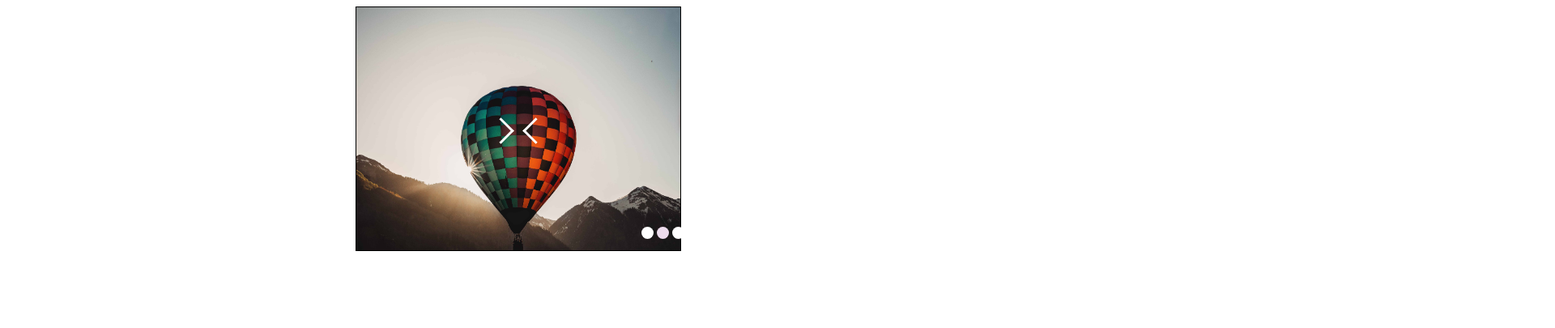
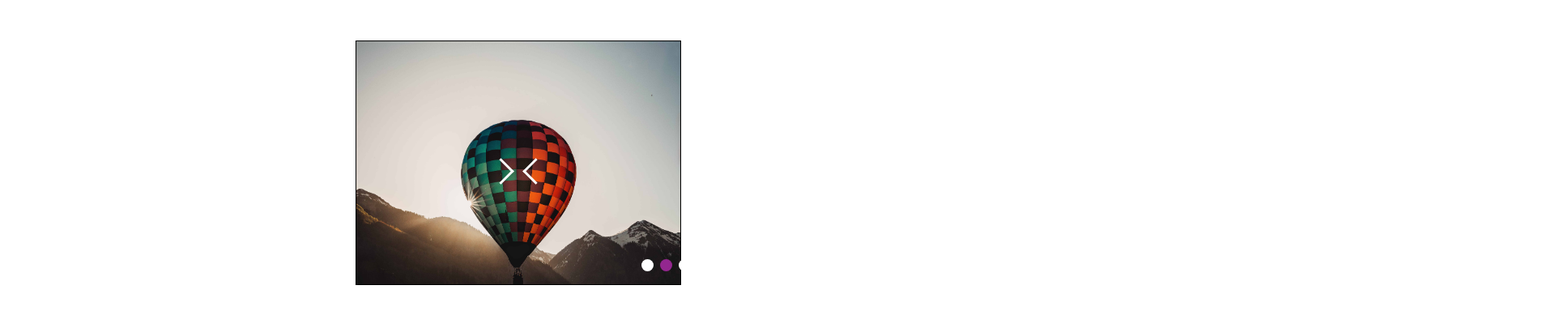
Before and after one commit to karlossg/simple-carousel, a plain HTML site: page index.html in a window 1280 px wide. Shown: the top 405 px of the page at 81% size, 1920 px wide, since content can reach past the window. Drawn offline with nearby package versions, Linux system fonts and the light colour scheme.

Commit message:
finished

```diff
--- a/index.html
+++ b/index.html
@@ -23,13 +23,14 @@
   </div>
   <div id="left" class="arrow arrow-left"></div>
   <div id="right" class="arrow arrow-right"></div>
+
   <div class="dots" id="dotsList" style="text-align: center;">
-    <ul>
-    <li id="dot1" class="dot active" onclick="showSlide(1)"></li>
-    <li id="dot2" class="dot" onclick="showSlide(2)"></li>
-    <li id="dot3" class="dot" onclick="showSlide(3)"></li>
-    <li id="dot4" class="dot" onclick="showSlide(4)"></li>
-    <li id="dot5" class="dot" onclick="showSlide(5)"></li>
+    <ul id="dots-list">
+    <li class="dot active"></li>
+    <li class="dot"></li>
+    <li class="dot"></li>
+    <li class="dot"></li>
+    <li class="dot"></li>
   </ul>
   </div>
 
--- a/script.js
+++ b/script.js
@@ -1,86 +1,45 @@
-const l = console.log;
-
-const carouselList = $("#carousel ul");
-const dotList = $("#dotsList li");
+let timer = setInterval(function() {
+  $('#right').trigger('click');
+}, 3500);
 
 
-// function moveFirstSlide(side) {
-//   let firstItem = carouselList.find("li:first");
-//   let lastItem = carouselList.find("li:last");
-//   if (side === "right") {
-//   lastItem.after(firstItem);
-//   carouselList.css({marginLeft: 0});
-//   activeDot();
-//   } else {
-//     lastItem.css({marginLeft:0});
-//     firstItem.before(lastItem)
-
-//     activeDot();
-//   }
-// };
-
-// function carousel(margin, side) {
-//   carouselList.animate({'marginLeft': margin}, 500, () => moveFirstSlide(side));
-// }
-
-function removeActiveDot() {
-  $('#dotsList .active').removeClass("active");;
+function slide(target) {
+  $("#dots-list li").removeClass("active").eq(target).addClass("active");
+  $("#carousel ul li").animate({
+    'right': +400 * target + 'px'
+  }, 450);
 }
 
-
-function addActiveDot() {
-  let $activeItem = $('#photo-list li:first');
-  let $activeDotId = $activeItem.attr("id");
-  $("#dot" + $activeDotId).addClass("active");
+function clearInt() {
+  clearInterval(timer);
+  timer = setInterval(function() {
+    $('#right').trigger('click');
+  }, 3500);
 }
 
-
-function moveLeft() {
-  removeActiveDot();
-  setTimeout(addActiveDot, 1000);
-  const $last = $('#photo-list li:last');
-  $last.remove().css({
-    'margin-left': '-400px'
-  });
-  $('#photo-list li:first').before($last);
-  $last.animate({
-    'margin-left': '0px'
-  }, 800);
-
-};
+$("#dots-list li").click(function() {
+  const target = $(this).index();
+  slide(target);
+  clearInt()
+});
 
 
-function moveRight() {
-  removeActiveDot();
-  setTimeout(addActiveDot, 1000);
-  const $first = $('#photo-list li:first');
-  $first.animate({
-    'margin-left': '-410px'
-  }, 800, function() {
-    $first.remove().css({
-      'margin-left': '0px'
-    });
-    $('#photo-list li:last').after($first);
-  });
+$("#right").click(function() {
+  let target = $("#dots-list li.active").index();
+    if (target === $("#dots-list li").length - 1) {
+    target = -1;
+  }
+  target = target + 1
+  slide(target);
+  clearInt()
+});
 
-};
-
-// function showSlide(id) {
-//   $(".dot").click(function(e) {
-//     let clickedElemenId = e.target.id
-//     let itemToShow = $("#" + clickedElemenId[3])
-//     let firstItem = carouselList.find("li:first");
-//     firstItem.before(itemToShow);
-//     activeDot();
-//   })
-// }
-
-// function moveArrow(margin, side) {
-//   event.preventDefault();
-//   carousel(margin, side);
-// }
-$('#right').on('click', moveRight);
-
-$('#left').on('click', moveLeft);
-
-setInterval(moveRight, 4000);
+$("#left").click(function() {
+  let target = $("#dots-list li.active").index();
+  if (target === 0) {
+    target = $("#dots-list li").length;
+  }
+  target = target - 1;
+  slide(target);
+  clearInt()
+});
--- a/style.css
+++ b/style.css
@@ -1,39 +1,45 @@
-img {
+* {
+  padding: 0;
+  margin: 0;
+
+}
+
+#carousel {
+  width: 400px;
+  overflow-y: auto;
+  overflow: hidden;
+  height: 300px;
+  margin: 50px auto;
+  border: 1px solid #000;
+  /*position:relative;*/
+}
+
+#carousel ul li {
+  position: relative;
+}
+
+#carousel ul {
+  list-style: none;
+  width: 2000px;
+  height: 300px;
+  position: relative;
+}
+
+#carousel ul li img {
+  position: relative;
+  float: left;
   width: 400px;
   height: 300px;
   padding: 0;
 }
 
-
-#carousel {
-  border: 1px solid #000;
-  width: 400px;
-  height: 300px;
-  overflow: hidden;
-  margin: 0 auto;
-}
-
-ul {
-  list-style-type: none;
-  overflow: hidden;
-  padding: 0;
-  margin: 0;
-  width: 2000px;
-}
-ul>li {
-  overflow: hidden;
-  padding: 0;
-  margin: 0;
-  width: 400px;
-  float: left;
-}
 /* arrows */
 
 .arrow {
   width: 20px;
   height: 20px;
   position:absolute;
-  top:150px;
+  top:200px;
   z-index:3;
   border-top:3px solid #fff;
   border-right:3px solid #fff;
@@ -59,7 +65,7 @@ ul>li {
 .dots {
   position:absolute;
   left: 790px;
-  top: 280px;
+  top: 320px;
   z-index:4;
 }
 
```
